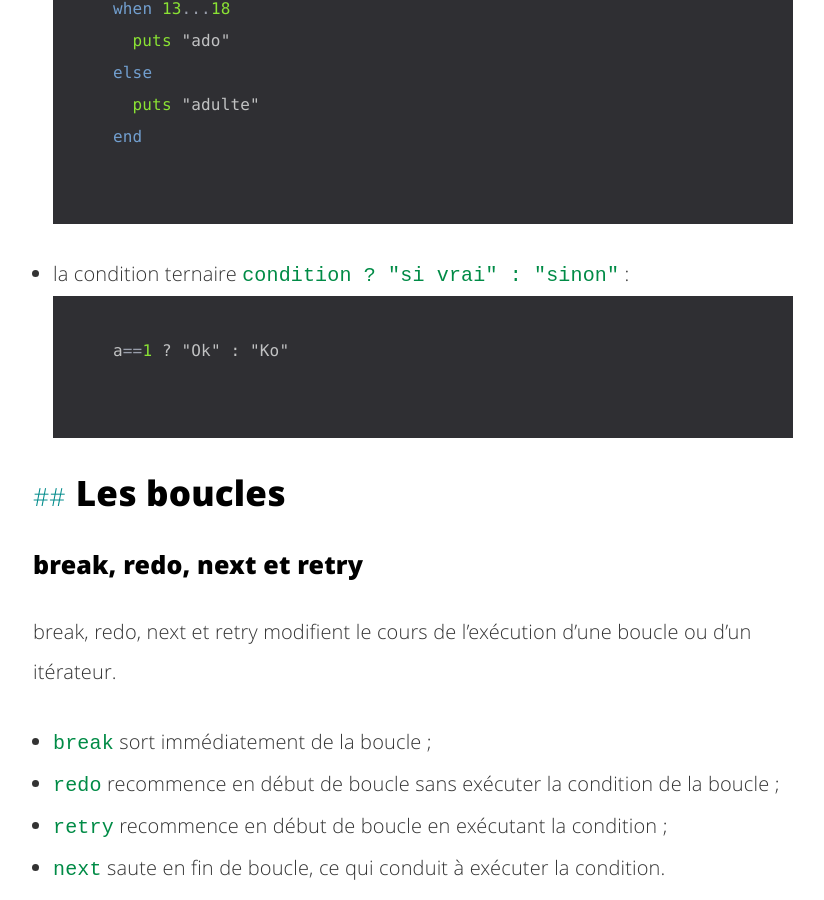
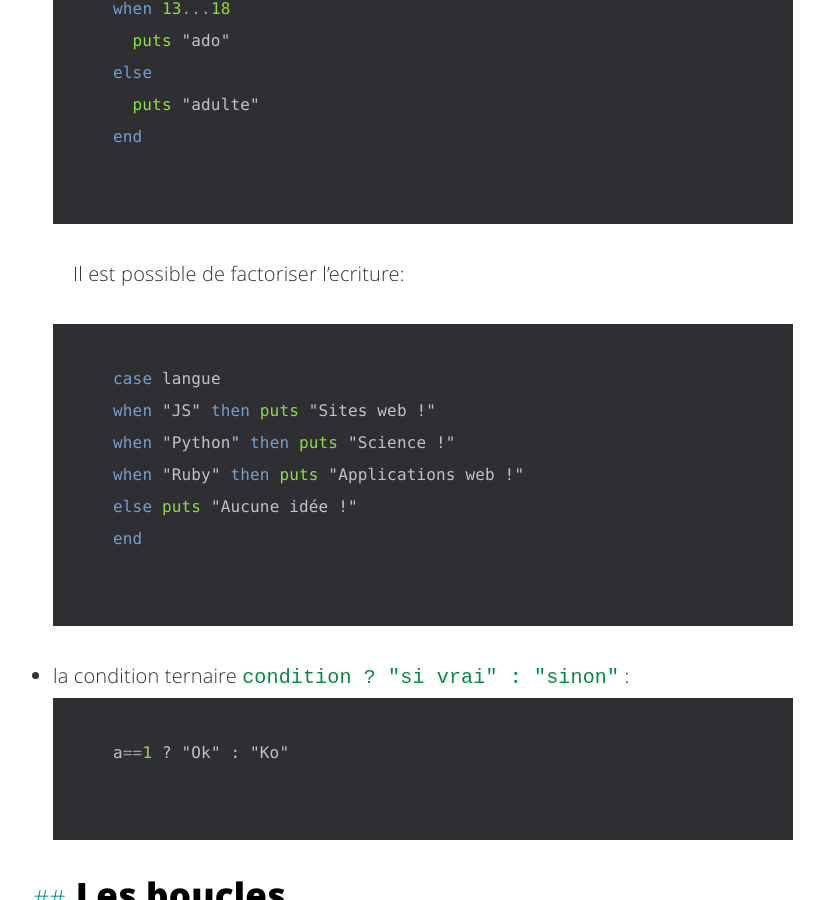
Before and after one commit to fasca/fasca.github.io, a Jekyll site: the page built from _posts/2016-10-26-ruby.md, in a window 1280 px wide and 900 px high, scrolled down 32985 px. Shown: the whole window, without its empty margins (227-1051 px from the left). Built offline with Jekyll 4.4.1, drawn with Linux system fonts in a browser that asks for light colours; comment, search, counter and statistics services are not loaded.

Commit message:
Updated 2016-10-26-ruby.md

````diff
--- a/_posts/2016-10-26-ruby.md
+++ b/_posts/2016-10-26-ruby.md
@@ -877,6 +877,15 @@ else
 	puts "adulte"
 end
 ```
+Il est possible de factoriser l'ecriture:
+```ruby
+case langue
+when "JS" then puts "Sites web !"
+when "Python" then puts "Science !"
+when "Ruby" then puts "Applications web !"
+else puts "Aucune idée !"
+end
+```
 
 * la condition ternaire `condition ? "si vrai" : "sinon"` :
 ```ruby
````
